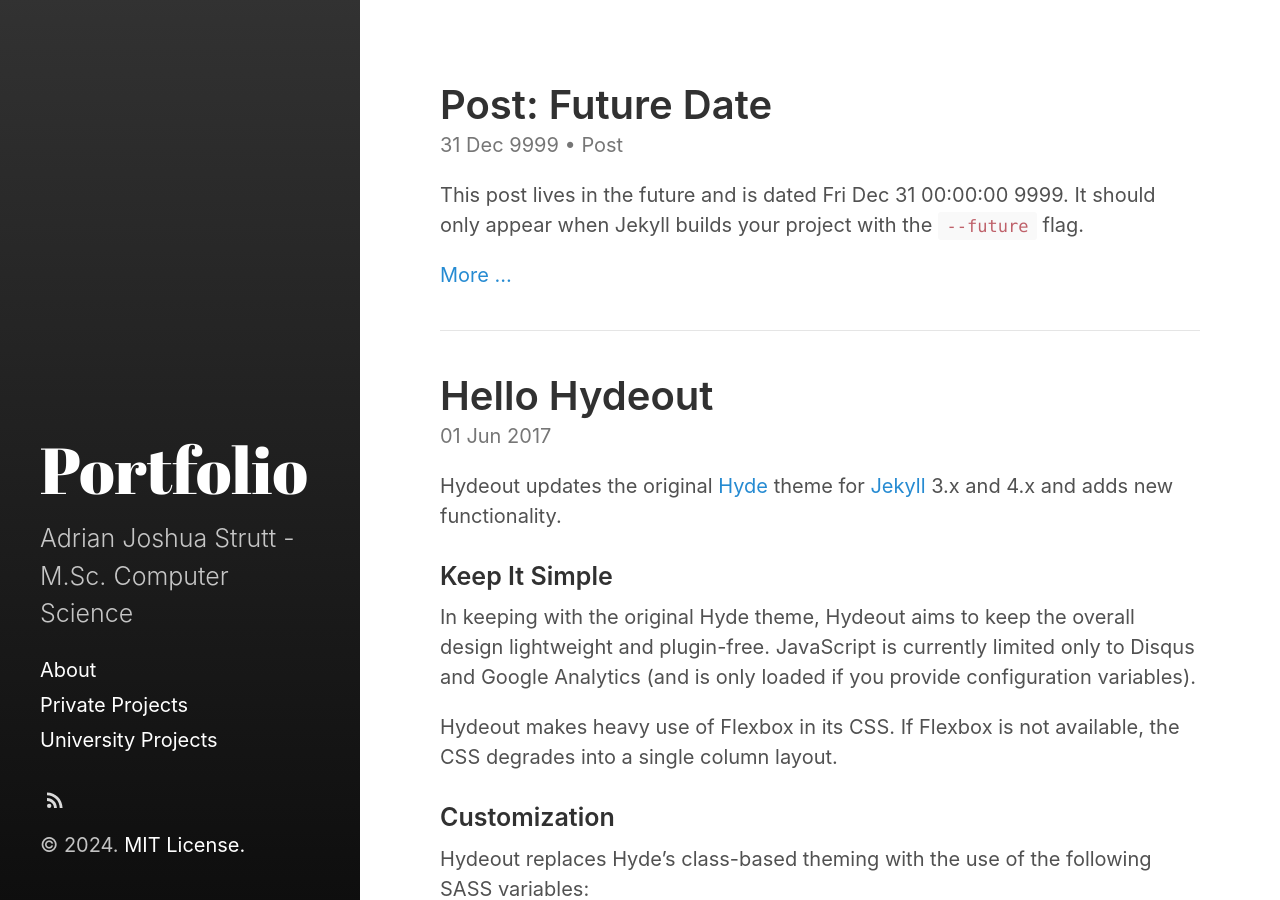
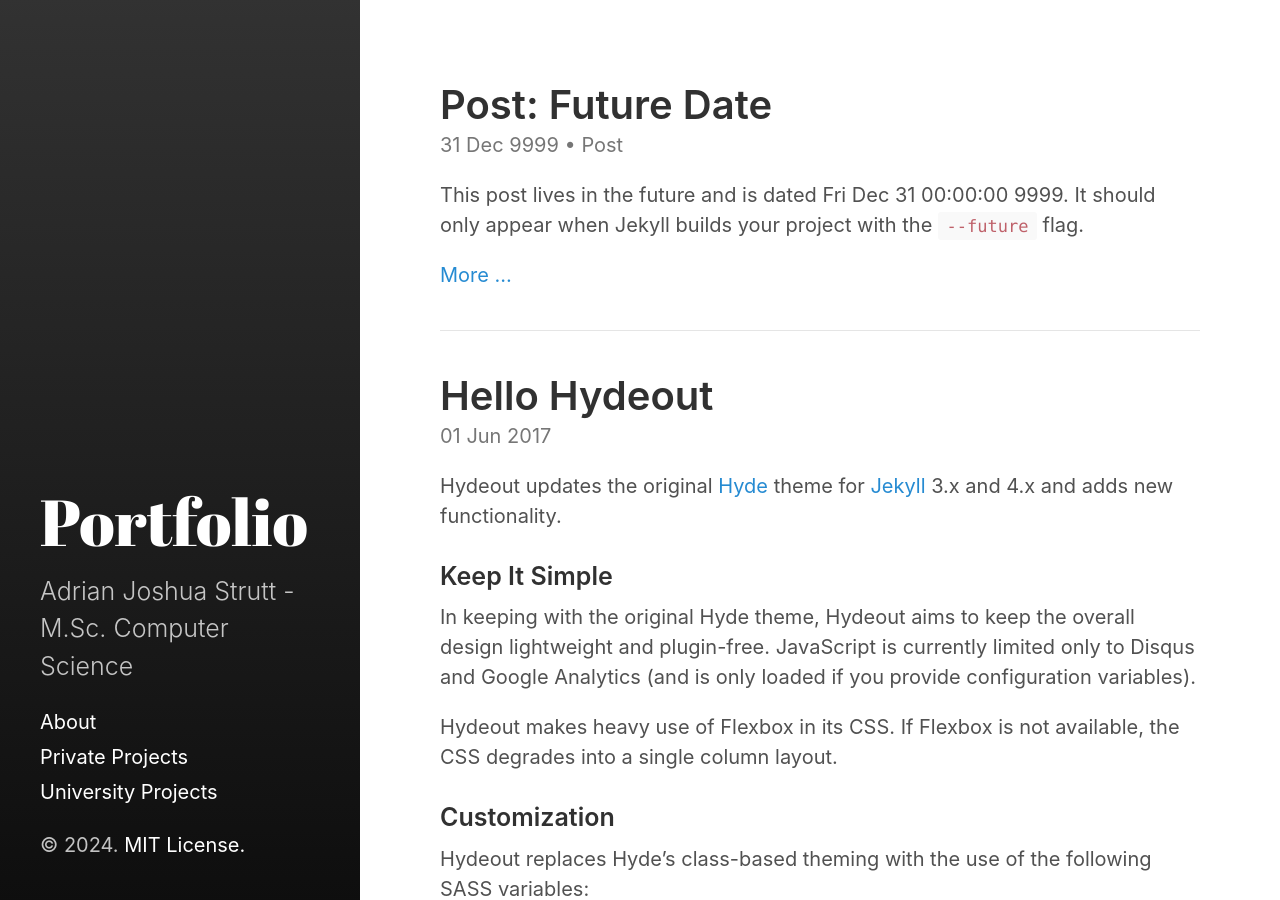
Before and after one commit to adrianjoshua-strutt/portfolio, a Jekyll site: the page built from index.html, in a window 1280 px wide and 900 px high. Built offline with Jekyll 4.4.1, drawn with Linux system fonts in a browser that asks for light colours; the list of posts is cut into pages by our own code.

Commit message:
delete feed

```diff
--- a/_includes/sidebar-icon-links.html
+++ b/_includes/sidebar-icon-links.html
@@ -12,11 +12,6 @@
     </a>
   {% endif %}
 
-  <a id="subscribe-link"
-     class="icon" title="Subscribe" aria-label="Subscribe"
-     href="{{ site.feed.path | default: 'feed.xml' | relative_url }}">
-    {% include svg/feed.svg %}
-  </a>
 
   {% comment %}
     Check if we have tag or search pages page active before linking to it.
```
